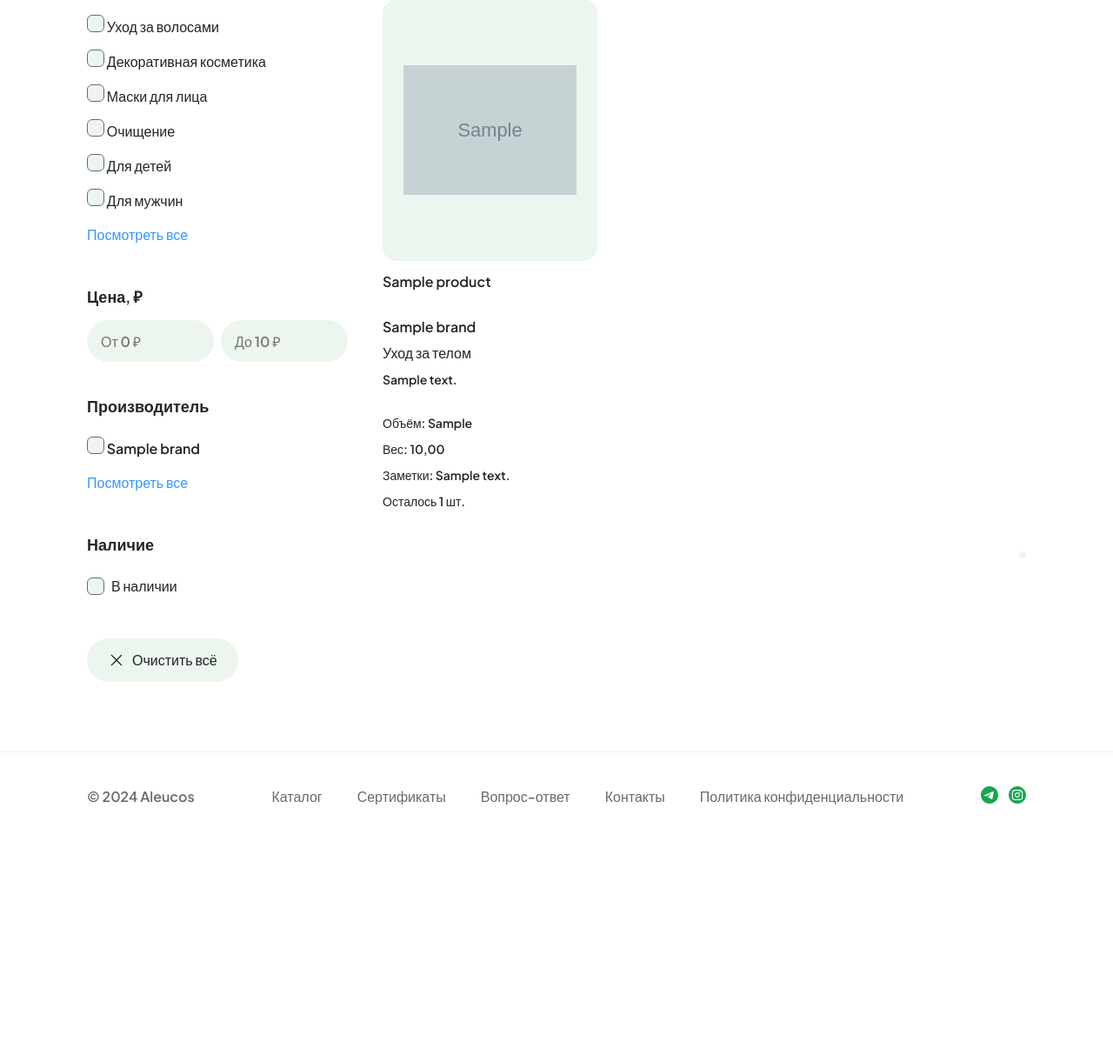
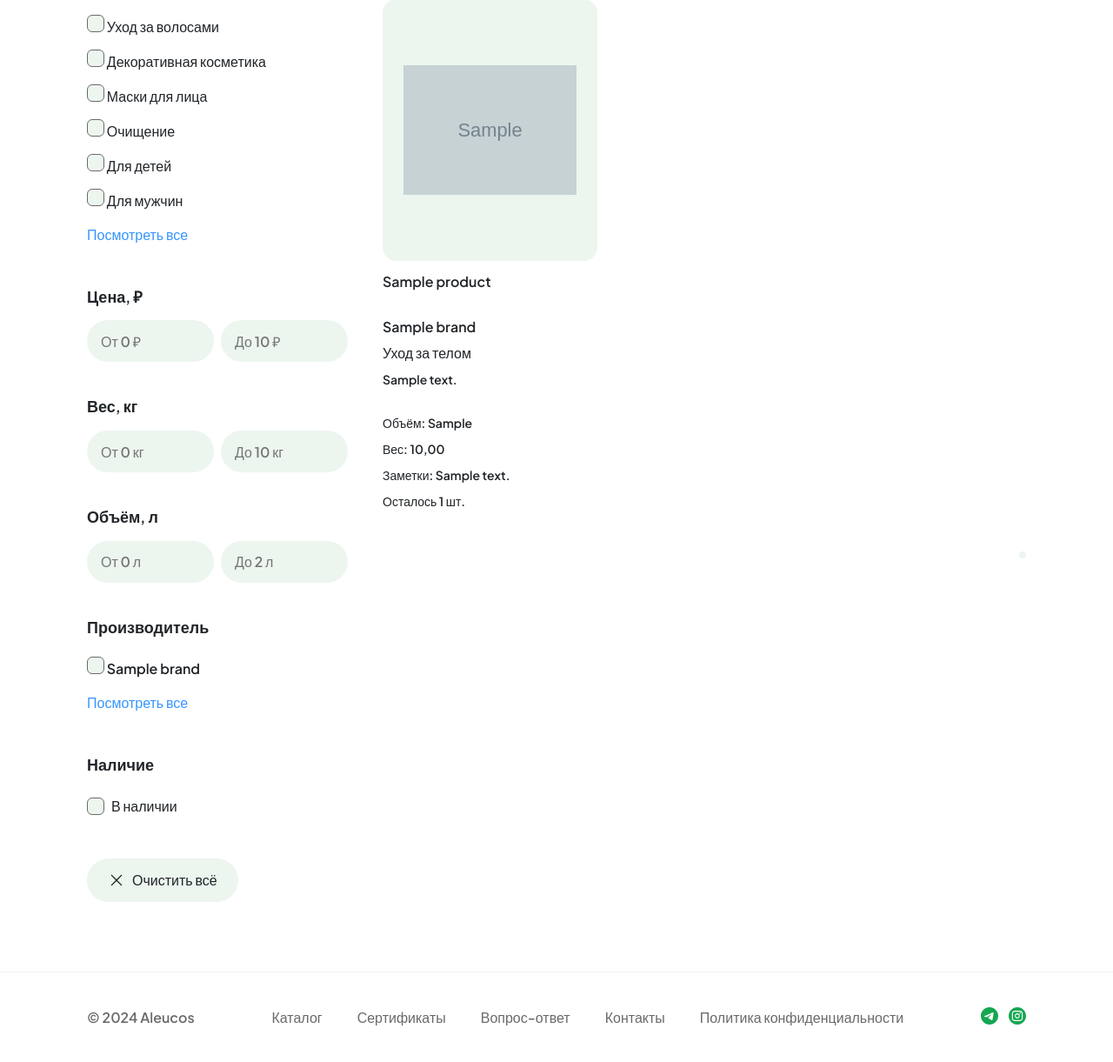
Before and after one commit to IT-solutions-django/Aleucos, a Django app: page /products/products-list/ in a window 1280 px wide. Shown: the part 335-1556 px from the top of the page at 87% size. Before the commit the page ends 1260 px from the top, so only its background shows below. Run offline with Django 5.2, Linux system fonts and the light colour scheme; data comes from the database, SQL or seed files in the repository; tables that the repository leaves empty hold one stand-in row (values such as "Sample post"); grey boxes marked "Sample" are stand-in pictures; parts of the project's set-up code (start-up, migrations or seed data) failed here and were passed over.

Commit message:
Add filters by weight and by volume (volume filter is not available)

```diff
--- a/products/forms.py
+++ b/products/forms.py
@@ -1,7 +1,10 @@
 from django import forms
-
-from .services import get_all_model_objects, get_max_product_price
 from .models import Brand, Category
+from .services import (
+    get_all_model_objects,
+    get_max_product_price,
+    get_max_product_weight
+)
 
 
 class XlsxImportProductsForm(forms.Form):
@@ -16,6 +19,9 @@ class SearchAndFilterForm(forms.Form):
 
         self.max_product_price = round(get_max_product_price(), 0)
         self.fields['price_max'].widget.attrs['placeholder'] = f'До {self.max_product_price} ₽'
+
+        self.max_product_weight = round(get_max_product_weight(), 0)
+        self.fields['weight_max'].widget.attrs['placeholder'] = f'До {self.max_product_weight} кг'
 
         self.fields['categories'].choices = [(category.id, category.title) for category in get_all_model_objects(Category)]
         self.fields['brands'].choices = [(brand.id, brand.title) for brand in get_all_model_objects(Brand)]
@@ -68,6 +74,63 @@ class SearchAndFilterForm(forms.Form):
         ),
     )
 
+    weight_min = forms.DecimalField(
+        max_digits=10,
+        decimal_places=2,
+        required=False,
+        label='Мин. вес',
+        widget=forms.NumberInput(
+            attrs={
+                'class': 'sidebar__price-input filter-input',
+                'placeholder': 'От 0 кг',
+                'min': 0,
+                'step': 0.1,
+            }
+        ),
+    )
+
+    weight_max = forms.DecimalField(
+        max_digits=10,
+        decimal_places=2,
+        required=False,
+        widget=forms.NumberInput(
+            attrs={
+                'class': 'sidebar__price-input filter-input',
+                'min': 0,
+                'step': 0.1,
+            }
+        ),
+    )
+
+    volume_min = forms.DecimalField(
+        max_digits=10,
+        decimal_places=2,
+        required=False,
+        label='Мин. объём',
+        widget=forms.NumberInput(
+            attrs={
+                'class': 'sidebar__price-input filter-input',
+                'placeholder': 'От 0 л',
+                'min': 0,
+                'step': 0.1,
+            }
+        ),
+    )
+
+    volume_max = forms.DecimalField(
+        max_digits=10,
+        decimal_places=2,
+        required=False,
+        widget=forms.NumberInput(
+            attrs={
+                'class': 'sidebar__price-input filter-input',
+                'placeholder': 'До 2 л',
+                'min': 0,
+                'step': 0.1,
+            }
+        ),
+    )
+
     brands = forms.MultipleChoiceField(
         widget=forms.CheckboxSelectMultiple(
             attrs={
--- a/products/services.py
+++ b/products/services.py
@@ -294,6 +294,11 @@ def get_max_product_price() -> Decimal:
     return max_price
 
 
+def get_max_product_weight() -> Decimal:
+    max_weight = Product.objects.aggregate(models.Max('weight'))['weight__max']
+    return max_weight
+
+
 def get_paginated_collection(request, collection: QuerySet, count_per_page: int = 10):
     paginator = Paginator(collection, count_per_page)
     page_number = request.GET.get('page', 1)
--- a/products/templates/products/products_list.html
+++ b/products/templates/products/products_list.html
@@ -105,8 +105,6 @@
                     </div>
                 </div>
 
-
-
                 <div class="sidebar__section-div">
                     <div class="sidebar__section-header-div">
                         <p class="sidebar__section-header-label">Цена, ₽</p>
@@ -114,6 +112,26 @@
                     <div class="sidebar__price-inputs-div">
                         {{ form.price_min }}
                         {{ form.price_max }}
+                    </div>
+                </div>
+
+                <div class="sidebar__section-div">
+                    <div class="sidebar__section-header-div">
+                        <p class="sidebar__section-header-label">Вес, кг</p>
+                    </div>
+                    <div class="sidebar__price-inputs-div">
+                        {{ form.weight_min }}
+                        {{ form.weight_max }}
+                    </div>
+                </div>
+
+                <div class="sidebar__section-div">
+                    <div class="sidebar__section-header-div">
+                        <p class="sidebar__section-header-label">Объём, л</p>
+                    </div>
+                    <div class="sidebar__price-inputs-div">
+                        {{ form.volume_min }}
+                        {{ form.volume_max }}
                     </div>
                 </div>
 
--- a/products/views.py
+++ b/products/views.py
@@ -72,6 +72,14 @@ class ProductsListView(View):
             if price_max is not None:
                 products = products.filter(price_before_200k__lte=price_max)
 
+            weight_min = cd.get('weight_min')
+            if weight_min is not None:
+                products = products.filter(weight__gte=weight_min)
+
+            weight_max = cd.get('weight_max')
+            if weight_max is not None:
+                products = products.filter(weight__lte=weight_max)
+
             is_in_stock = cd.get('is_in_stock')
             if is_in_stock:
                 products = products.filter(is_in_stock=is_in_stock)
@@ -144,6 +152,14 @@ class CatalogFiltersView(View):
             if price_max is not None:
                 products = products.filter(price_before_200k__lte=price_max)
 
+            weight_min = cd.get('weight_min')
+            if weight_min is not None:
+                products = products.filter(weight__gte=weight_min)
+
+            weight_max = cd.get('weight_max')
+            if weight_max is not None:
+                products = products.filter(weight__lte=weight_max)
+
             is_in_stock = cd.get('is_in_stock')
             if is_in_stock:
                 products = products.filter(is_in_stock=is_in_stock)
```
